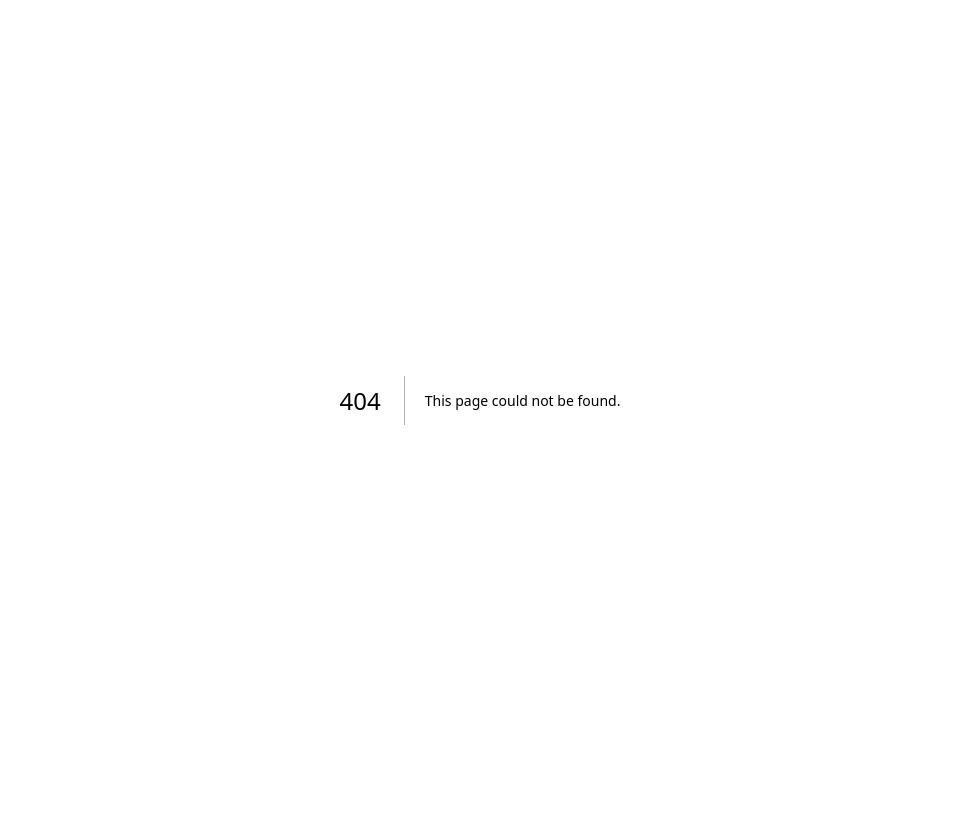
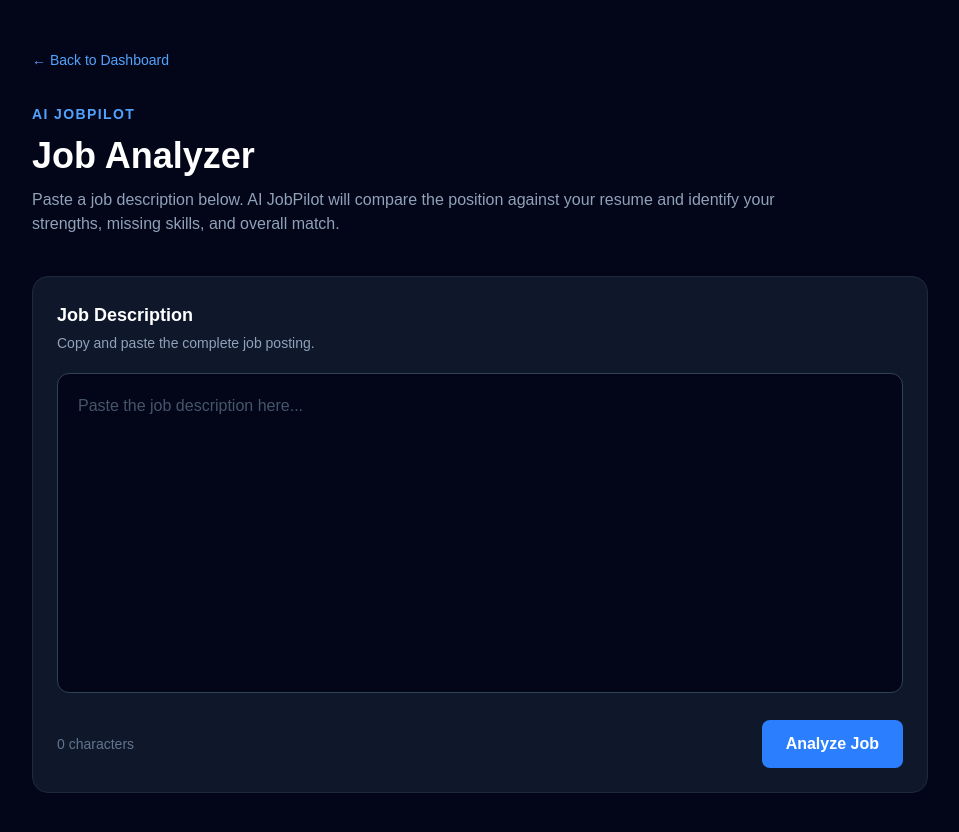
Before and after one commit to trinityray02/ai-jobpilot, a Next.js app: page /job-analyzer in a window 1280 px wide. Before the commit this address had no page. Shown: the top 832 px of the page, without its empty margins (160-1119 px from the left). Before the commit the page ends 800 px from the top, so only its background shows below. Built offline with nearby package versions, Linux system fonts and the light colour scheme.

Commit message:
Add AI-powered job analysis with Groq

```diff
--- /dev/null
+++ b/app/api/analyze-job/route.ts
@@ -0,0 +1,94 @@
+import Groq from "groq-sdk";
+import { NextResponse } from "next/server";
+
+const groq = new Groq({
+  apiKey: process.env.GROQ_API_KEY,
+});
+
+export async function POST(request: Request) {
+  try {
+    const body = await request.json();
+    const { jobDescription } = body;
+
+    if (!jobDescription || !jobDescription.trim()) {
+      return NextResponse.json(
+        { error: "Job description is required." },
+        { status: 400 }
+      );
+    }
+
+    const completion = await groq.chat.completions.create({
+      model: "llama-3.3-70b-versatile",
+
+      messages: [
+        {
+          role: "system",
+          content: `
+You are an AI career assistant.
+
+Your job is to analyze job descriptions and return structured JSON.
+
+The candidate currently has experience with:
+- TypeScript
+- React
+- Node.js
+- Git
+- REST APIs
+- Python
+- PostgreSQL
+
+Return ONLY valid JSON using this exact structure:
+
+{
+  "matchScore": 0,
+  "detectedSkills": [],
+  "missingSkills": [],
+  "recommendations": []
+}
+
+Rules:
+
+- matchScore must be a number between 0 and 100.
+- detectedSkills must contain relevant skills the candidate has.
+- missingSkills must contain important skills required by the job that the candidate does not have.
+- recommendations must contain exactly 3 useful recommendations.
+- Do not return markdown.
+- Do not use backticks.
+- Do not include explanations outside the JSON.
+          `,
+        },
+        {
+          role: "user",
+          content: jobDescription,
+        },
+      ],
+
+      temperature: 0.2,
+      response_format: {
+        type: "json_object",
+      },
+    });
+
+    const text = completion.choices[0]?.message?.content;
+
+    if (!text) {
+      throw new Error("AI returned an empty response.");
+    }
+
+    const analysis = JSON.parse(text);
+
+    return NextResponse.json({
+      success: true,
+      analysis,
+    });
+  } catch (error) {
+    console.error("Job analysis error:", error);
+
+    return NextResponse.json(
+      {
+        error: "AI analysis failed. Please try again.",
+      },
+      { status: 500 }
+    );
+  }
+}
--- /dev/null
+++ b/app/job-analyzer/page.tsx
@@ -0,0 +1,202 @@
+"use client";
+
+import { useState } from "react";
+
+type Analysis = {
+  matchScore: number;
+  detectedSkills: string[];
+  missingSkills: string[];
+  recommendations: string[];
+};
+
+export default function JobAnalyzer() {
+  const [jobDescription, setJobDescription] = useState("");
+  const [analysis, setAnalysis] = useState<Analysis | null>(null);
+  const [loading, setLoading] = useState(false);
+
+  async function handleAnalyze() {
+    if (!jobDescription.trim()) {
+      alert("Please paste a job description first.");
+      return;
+    }
+
+    try {
+      setLoading(true);
+      setAnalysis(null);
+
+      const response = await fetch("/api/analyze-job", {
+        method: "POST",
+        headers: {
+          "Content-Type": "application/json",
+        },
+        body: JSON.stringify({
+          jobDescription,
+        }),
+      });
+
+      const data = await response.json();
+
+      if (!response.ok) {
+        alert(data.error || "Something went wrong.");
+        return;
+      }
+
+      setAnalysis(data.analysis);
+    } catch (error) {
+      console.error(error);
+      alert("Unable to connect to the server.");
+    } finally {
+      setLoading(false);
+    }
+  }
+
+  return (
+    <main className="min-h-screen bg-slate-950 px-6 py-12 text-white">
+      <div className="mx-auto max-w-4xl">
+        <a
+          href="/"
+          className="text-sm font-medium text-blue-400 hover:text-blue-300"
+        >
+          ← Back to Dashboard
+        </a>
+
+        <div className="mt-8">
+          <p className="text-sm font-semibold uppercase tracking-widest text-blue-400">
+            AI JobPilot
+          </p>
+
+          <h1 className="mt-3 text-4xl font-bold">Job Analyzer</h1>
+
+          <p className="mt-3 max-w-3xl text-slate-400">
+            Paste a job description below. AI JobPilot will compare the
+            position against your resume and identify your strengths, missing
+            skills, and overall match.
+          </p>
+        </div>
+
+        <div className="mt-10 rounded-2xl border border-slate-800 bg-slate-900 p-6">
+          <label
+            htmlFor="jobDescription"
+            className="text-lg font-semibold"
+          >
+            Job Description
+          </label>
+
+          <p className="mt-1 text-sm text-slate-400">
+            Copy and paste the complete job posting.
+          </p>
+
+          <textarea
+            id="jobDescription"
+            value={jobDescription}
+            onChange={(event) => setJobDescription(event.target.value)}
+            placeholder="Paste the job description here..."
+            className="mt-5 min-h-80 w-full resize-none rounded-xl border border-slate-700 bg-slate-950 p-5 text-white outline-none placeholder:text-slate-600 focus:border-blue-500"
+          />
+
+          <div className="mt-5 flex items-center justify-between gap-4">
+            <p className="text-sm text-slate-500">
+              {jobDescription.length} characters
+            </p>
+
+            <button
+              onClick={handleAnalyze}
+              disabled={loading}
+              className="rounded-lg bg-blue-500 px-6 py-3 font-semibold hover:bg-blue-600 disabled:cursor-not-allowed disabled:opacity-50"
+            >
+              {loading ? "Analyzing..." : "Analyze Job"}
+            </button>
+          </div>
+        </div>
+
+        {analysis && (
+          <div className="mt-8 space-y-6">
+            <div className="rounded-2xl border border-slate-800 bg-slate-900 p-6">
+              <p className="text-sm text-slate-400">Match Score</p>
+
+              <p className="mt-2 text-5xl font-bold text-blue-400">
+                {analysis.matchScore}%
+              </p>
+
+              <div className="mt-5 h-3 overflow-hidden rounded-full bg-slate-800">
+                <div
+                  className="h-full rounded-full bg-blue-500"
+                  style={{
+                    width: `${analysis.matchScore}%`,
+                  }}
+                />
+              </div>
+            </div>
+
+            <div className="grid gap-6 md:grid-cols-2">
+              <div className="rounded-2xl border border-slate-800 bg-slate-900 p-6">
+                <h2 className="text-xl font-semibold">Detected Skills</h2>
+
+                <p className="mt-2 text-sm text-slate-400">
+                  Skills that match the position.
+                </p>
+
+                <div className="mt-4 flex flex-wrap gap-2">
+                  {analysis.detectedSkills.map((skill) => (
+                    <span
+                      key={skill}
+                      className="rounded-full bg-green-500/10 px-3 py-1 text-sm text-green-400"
+                    >
+                      ✓ {skill}
+                    </span>
+                  ))}
+                </div>
+              </div>
+
+              <div className="rounded-2xl border border-slate-800 bg-slate-900 p-6">
+                <h2 className="text-xl font-semibold">Missing Skills</h2>
+
+                <p className="mt-2 text-sm text-slate-400">
+                  Skills worth strengthening or highlighting.
+                </p>
+
+                <div className="mt-4 flex flex-wrap gap-2">
+                  {analysis.missingSkills.map((skill) => (
+                    <span
+                      key={skill}
+                      className="rounded-full bg-red-500/10 px-3 py-1 text-sm text-red-400"
+                    >
+                      {skill}
+                    </span>
+                  ))}
+                </div>
+              </div>
+            </div>
+
+            <div className="rounded-2xl border border-slate-800 bg-slate-900 p-6">
+              <h2 className="text-xl font-semibold">
+                AI Recommendations
+              </h2>
+
+              <p className="mt-2 text-sm text-slate-400">
+                Ways to strengthen your application for this position.
+              </p>
+
+              <ul className="mt-5 space-y-4">
+                {analysis.recommendations.map(
+                  (recommendation, index) => (
+                    <li
+                      key={index}
+                      className="flex gap-3 rounded-lg bg-slate-950 p-4 text-slate-300"
+                    >
+                      <span className="font-bold text-blue-400">
+                        {index + 1}.
+                      </span>
+
+                      <span>{recommendation}</span>
+                    </li>
+                  )
+                )}
+              </ul>
+            </div>
+          </div>
+        )}
+      </div>
+    </main>
+  );
+}
--- a/package.json
+++ b/package.json
@@ -9,7 +9,9 @@
     "lint": "eslint"
   },
   "dependencies": {
+    "groq-sdk": "^1.5.0",
     "next": "16.3.0",
+    "openai": "^7.4.0",
     "react": "19.2.8",
     "react-dom": "19.2.8"
   },
```
Also changed, not shown: 1 other file (tests, documents, lock files or other folders).
